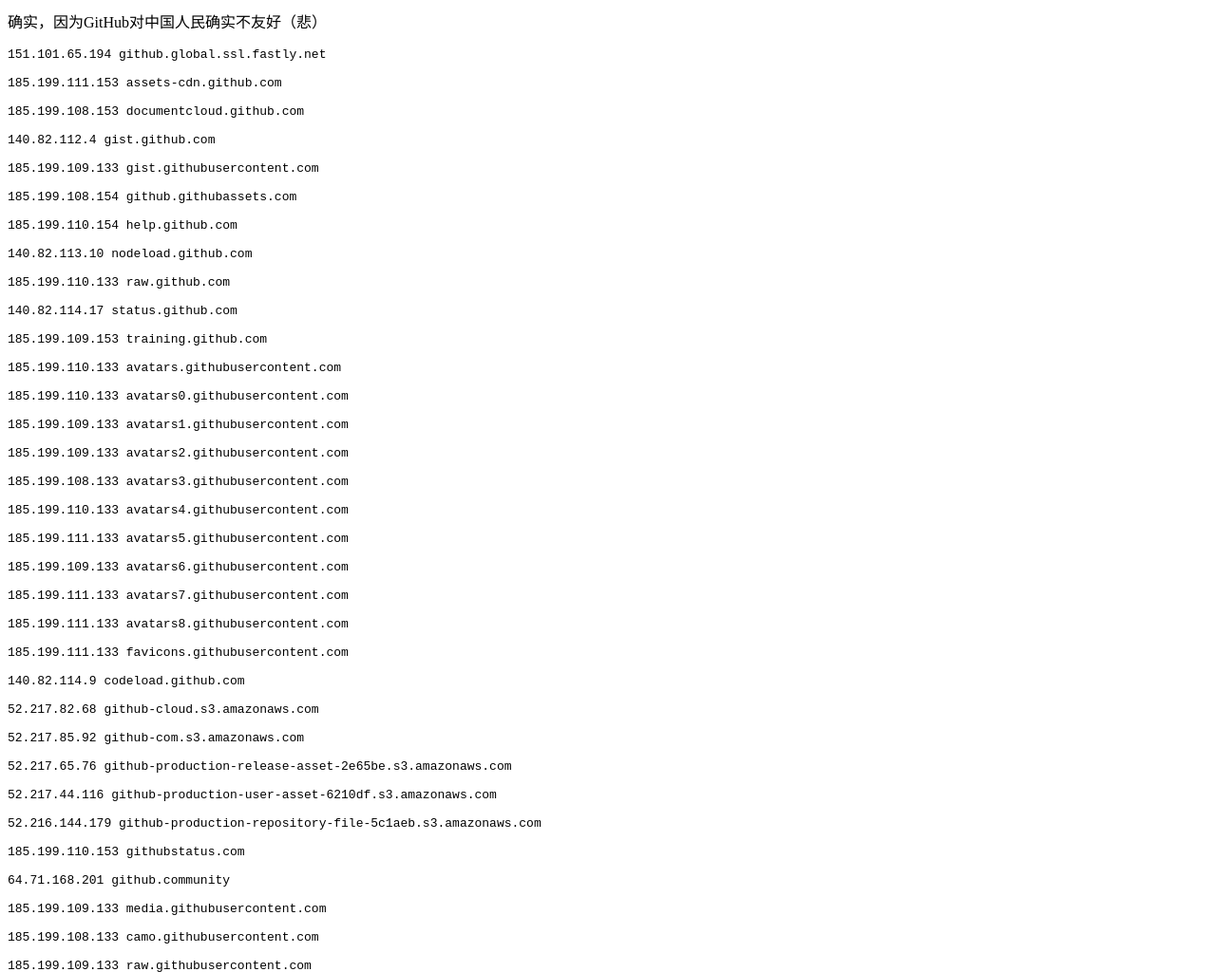
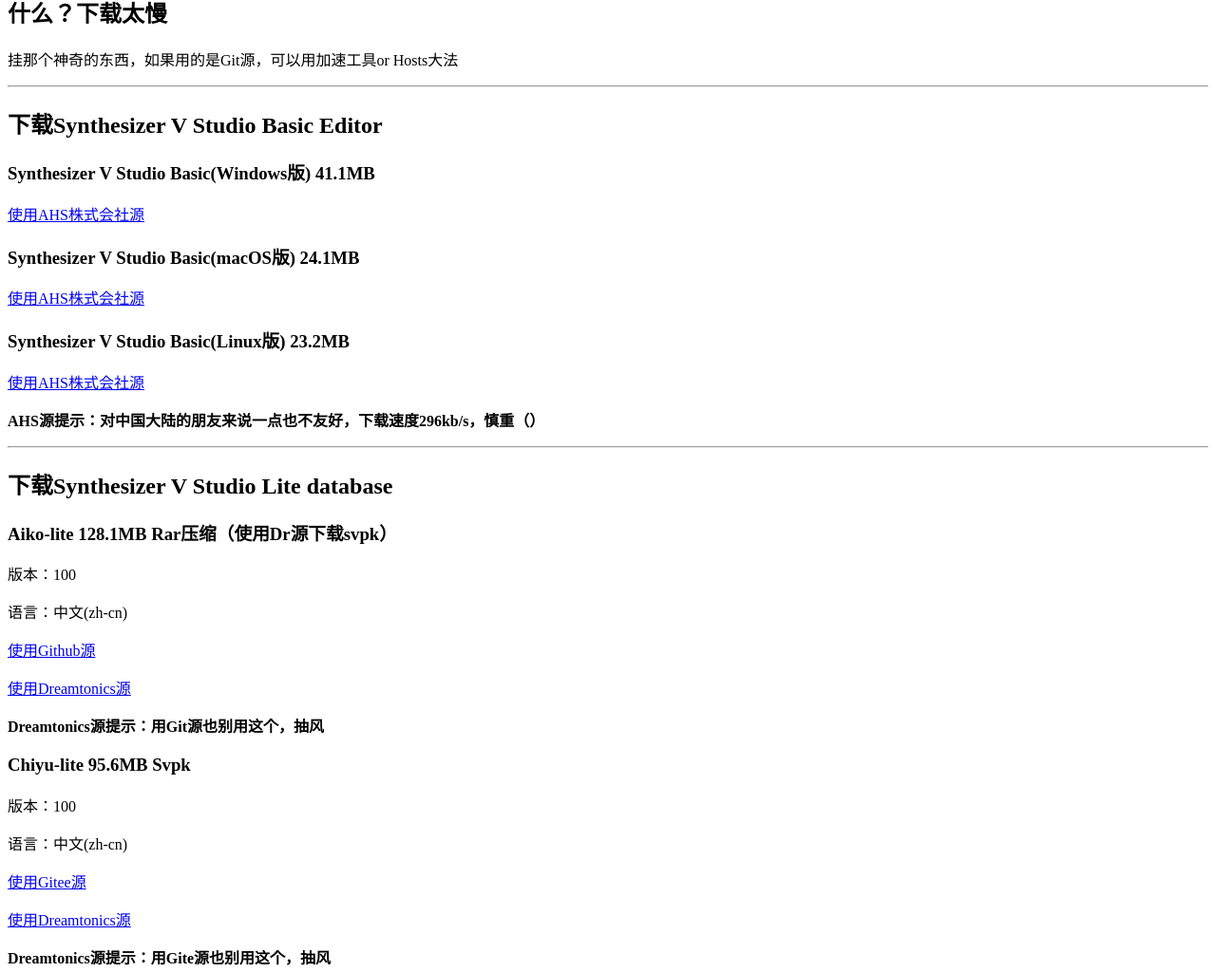
Before and after one commit to SVlite/SVlite.github.io, a plain HTML site: page index.html in a window 1280 px wide. Shown: the part 1104-2128 px from the top of the page at 95% size. Drawn offline with Linux system fonts and the light colour scheme.

Commit message:
怎么说，大改了一下，加了basic，aiko，chiyu UWU

```diff
--- a/index.html
+++ b/index.html
@@ -15,6 +15,7 @@
             <p><img src="https://s3.bmp.ovh/imgs/2022/06/26/08e7e82e24f5f3d0.png" alt="">  </p>
             <h3 id="welcome-to-svlite-website-">Welcome To SVlite website！</h3>
             <h4 id="-synthesizer-v-studio-lite-databases-">欢迎光临Synthesizer V Studio lite databases下载站！</h4>
+            <p>版本：0.1</p>
             <hr>
         </center>
         <h2 id="need-english-">Need english？</h2>
@@ -24,7 +25,7 @@
         <p>这里是由Wangs个人维护的小站，用于下载Synthesizer V Studio lite声库及Basic编辑器<br>Lite声库无限好，这里属于全集合，让你不用东奔西找<br>本站下载可能对中国地区用户一点也不友好，因为存储库在Github上<br>本网站持续更新，请认准本站域名：svlite.github.io</p>
         <h2 id="-">共同编辑</h2>
         <p>欢迎光临我们的仓库<a href="https://github.com/SVlite/SVlite.github.io">https://github.com/SVlite/SVlite.github.io</a><br>如果您找到了一些我们没有的Lite声库，欢迎提交，我们十分感谢您的支持！</p>
-        <p>请提交.svpk文件，表明声库语言</p>
+        <p>我不知道Github的运作原理，应该是你向我申请加入仓库，然后才能放发行版，就这样吧，把声库放到发行版里，改下html就好（中英都改）</p>
         <h2 id="-">当前已收录库</h2>
         <table>
         <thead>
@@ -48,89 +49,30 @@
         </tbody>
         </table>
         <h2 id="-">什么？下载太慢</h2>
-        <p>确实，因为GitHub对中国人民确实不友好（悲）</p>
-<pre><code>151.101.65.194 github.global.ssl.fastly.net
-
-185.199.111.153 assets-cdn.github.com
-
-185.199.108.153 documentcloud.github.com
-
-140.82.112.4 gist.github.com
-
-185.199.109.133 gist.githubusercontent.com
-
-185.199.108.154 github.githubassets.com
-
-185.199.110.154 help.github.com
-
-140.82.113.10 nodeload.github.com
-
-185.199.110.133 raw.github.com
-
-140.82.114.17 status.github.com
-
-185.199.109.153 training.github.com
-
-185.199.110.133 avatars.githubusercontent.com
-
-185.199.110.133 avatars0.githubusercontent.com
-
-185.199.109.133 avatars1.githubusercontent.com
-
-185.199.109.133 avatars2.githubusercontent.com
-
-185.199.108.133 avatars3.githubusercontent.com
-
-185.199.110.133 avatars4.githubusercontent.com
-
-185.199.111.133 avatars5.githubusercontent.com
-
-185.199.109.133 avatars6.githubusercontent.com
-
-185.199.111.133 avatars7.githubusercontent.com
-
-185.199.111.133 avatars8.githubusercontent.com
-
-185.199.111.133 favicons.githubusercontent.com
-
-140.82.114.9 codeload.github.com
-
-52.217.82.68 github-cloud.s3.amazonaws.com
-
-52.217.85.92 github-com.s3.amazonaws.com
-
-52.217.65.76 github-production-release-asset-2e65be.s3.amazonaws.com
-
-52.217.44.116 github-production-user-asset-6210df.s3.amazonaws.com
-
-52.216.144.179 github-production-repository-file-5c1aeb.s3.amazonaws.com
-
-185.199.110.153 githubstatus.com
-
-64.71.168.201 github.community
-
-185.199.109.133 media.githubusercontent.com
-
-185.199.108.133 camo.githubusercontent.com
-
-185.199.109.133 raw.githubusercontent.com
-
-185.199.110.133 cloud.githubusercontent.com
-
-185.199.110.133 user-images.githubusercontent.com
-
-185.199.109.153 customer-stories-feed.github.com
-
-185.199.109.153 pages.github.com
-
-140.82.112.5 api.github.com
-
-140.82.113.26 live.github.com
-
-140.82.113.30 githubapp.com
-
-140.82.114.4 github.com
-</code></pre><p>啥？你不会改？<a href="https://www.lingfenmao.com/it/5446.html">点击这里</a></p>
+        <p>挂那个神奇的东西，如果用的是Git源，可以用加速工具or Hosts大法</p>
+<hr>
+<h2 id="-synthesizer-v-studio-basic-editor">下载Synthesizer V Studio Basic Editor</h2>
+<h3 id="synthesizer-v-studio-basic-windows-41-1mb">Synthesizer V Studio Basic(Windows版)  41.1MB</h3>
+<p><a href="https://www.ah-soft.com/trial/synthesizer_v_basic_win.zip">使用AHS株式会社源</a></p>
+<h3 id="synthesizer-v-studio-basic-macos-24-1mb">Synthesizer V Studio Basic(macOS版)  24.1MB</h3>
+<p><a href="https://www.ah-soft.com/trial/synthesizer_v_basic_mac.zip">使用AHS株式会社源</a></p>
+<h3 id="synthesizer-v-studio-basic-linux-23-2mb">Synthesizer V Studio Basic(Linux版)  23.2MB</h3>
+<p><a href="https://www.ah-soft.com/trial/synthesizer_v_basic_linux.zip">使用AHS株式会社源</a></p>
+<p><strong>AHS源提示：对中国大陆的朋友来说一点也不友好，下载速度296kb/s，慎重（）</strong></p>
+<hr>
+<h2 id="-synthesizer-v-studio-lite-database">下载Synthesizer V Studio Lite database</h2>
+<h3 id="aiko-lite-128-1mb-rar-dr-svpk-">Aiko-lite 128.1MB Rar压缩（使用Dr源下载svpk）</h3>
+<p>版本：100</p>
+<p>语言：中文(zh-cn)</p>
+<p><a href="https://github.com/SVlite/SVlite.github.io/releases/download/untagged-5583943f9c6bf8a2cf20/aiko-lite-install-100.rar">使用Github源</a></p>
+<p><a href="https://resource.dreamtonics.com/download/Voice%20Databases/aiko-lite-install-100.svpk">使用Dreamtonics源</a></p>
+<p><strong>Dreamtonics源提示：用Git源也别用这个，抽风</strong></p>
+<h3 id="chiyu-lite-95-6mb-svpk">Chiyu-lite 95.6MB Svpk</h3>
+<p>版本：100</p>
+<p>语言：中文(zh-cn)</p>
+<p><a href="https://gitee.com/wangsweb/svlite/attach_files/1107446/download/chiyu-lite-install-100.svpk">使用Gitee源</a></p>
+<p><a href="https://resource.dreamtonics.com/download/Voice%20Databases/chiyu-lite-install-100.svpk">使用Dreamtonics源</a></p>
+<p><strong>Dreamtonics源提示：用Gite源也别用这个，抽风</strong></p>
 <hr>
     </body>
 </html>
```
